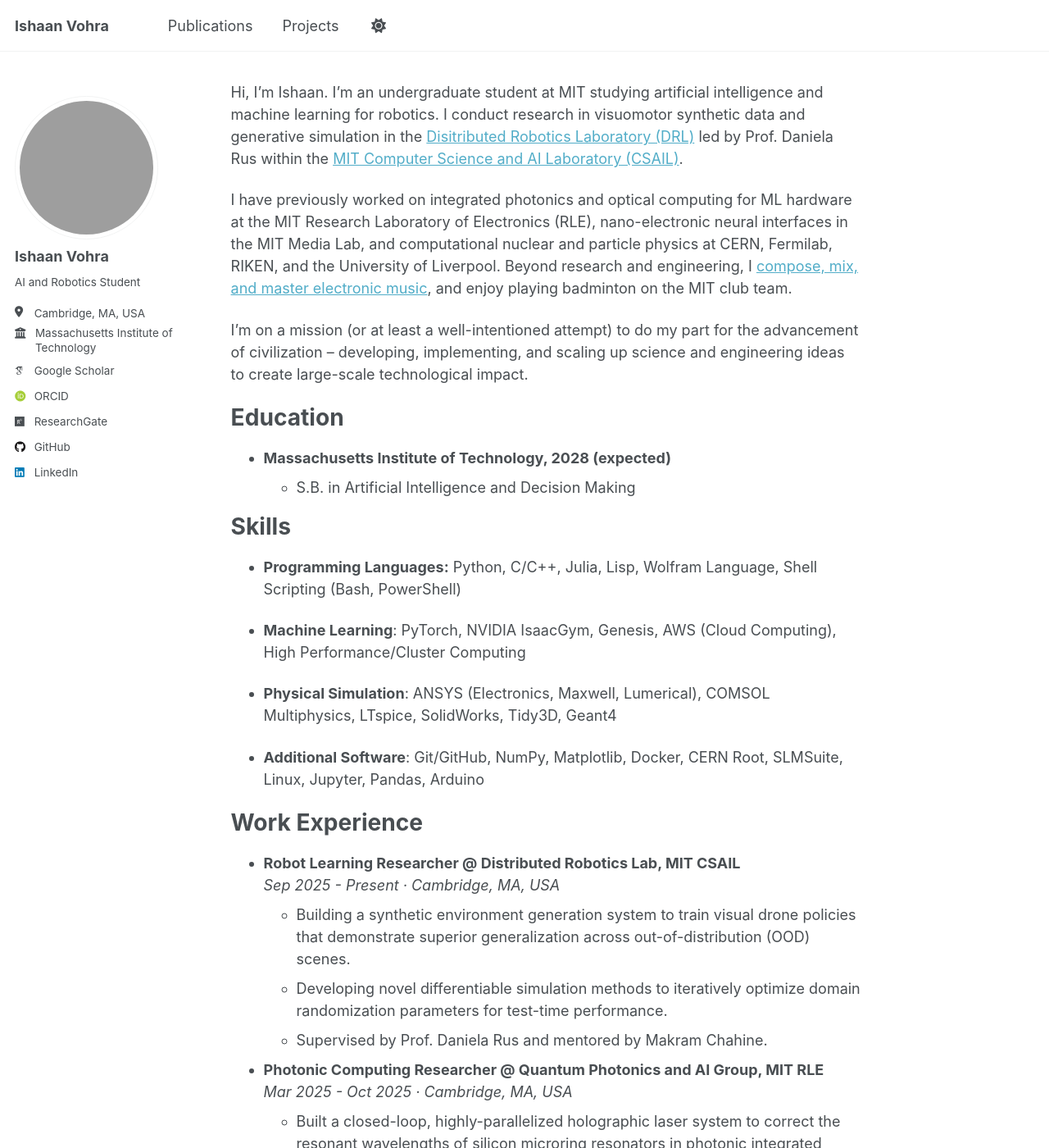
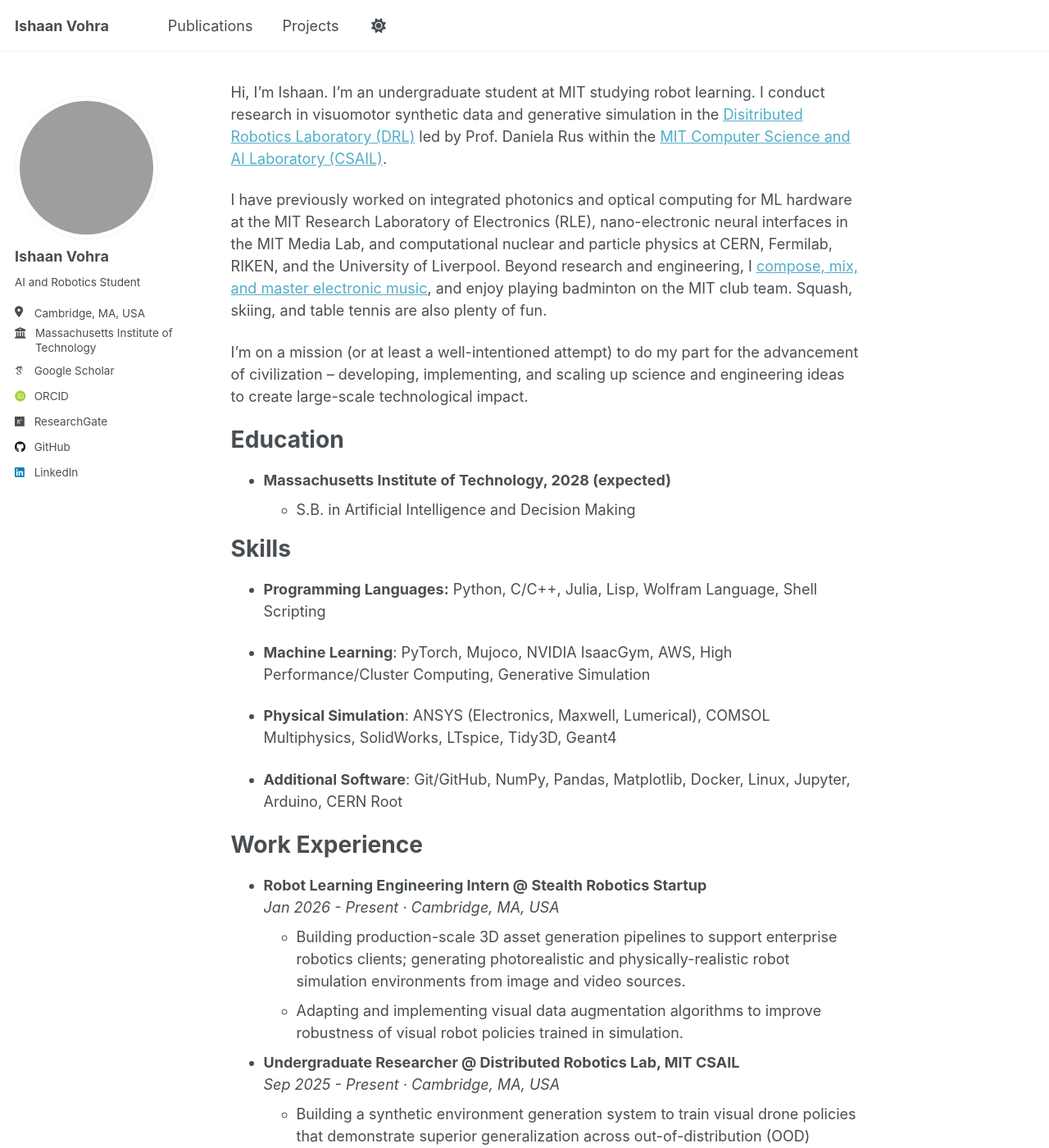
Before and after one commit to Ishaan-vohra/Ishaan-vohra.github.io, a Jekyll site: the page built from _pages/about.md, in a window 1280 px wide and 1400 px high. Shown: the whole window at 82% size. Built offline with Jekyll 4.4.1, drawn with Linux system fonts in a browser that asks for light colours; some web fonts are replaced; a script that is not in the unit is left out; some of the changed text lies outside the part shown.

Commit message:
Update about.md

```diff
--- a/_pages/about.md
+++ b/_pages/about.md
@@ -7,9 +7,9 @@
   - /about.html
 ---
 
-Hi, I'm Ishaan. I'm an undergraduate student at MIT studying artificial intelligence and machine learning for robotics. I conduct research in visuomotor synthetic data and generative simulation in the [Disitributed Robotics Laboratory (DRL)](https://www.csail.mit.edu/research/distributed-robotics-laboratory) led by Prof. Daniela Rus within the [MIT Computer Science and AI Laboratory (CSAIL)](https://www.csail.mit.edu/).
+Hi, I'm Ishaan. I'm an undergraduate student at MIT studying robot learning. I conduct research in visuomotor synthetic data and generative simulation in the [Disitributed Robotics Laboratory (DRL)](https://www.csail.mit.edu/research/distributed-robotics-laboratory) led by Prof. Daniela Rus within the [MIT Computer Science and AI Laboratory (CSAIL)](https://www.csail.mit.edu/).
 
-I have previously worked on integrated photonics and optical computing for ML hardware at the MIT Research Laboratory of Electronics (RLE), nano-electronic neural interfaces in the MIT Media Lab, and computational nuclear and particle physics at CERN, Fermilab, RIKEN, and the University of Liverpool. Beyond research and engineering, I [compose, mix, and master electronic music](https://www.youtube.com/@eleronmusic), and enjoy playing badminton on the MIT club team.
+I have previously worked on integrated photonics and optical computing for ML hardware at the MIT Research Laboratory of Electronics (RLE), nano-electronic neural interfaces in the MIT Media Lab, and computational nuclear and particle physics at CERN, Fermilab, RIKEN, and the University of Liverpool. Beyond research and engineering, I [compose, mix, and master electronic music](https://www.youtube.com/@eleronmusic), and enjoy playing badminton on the MIT club team. Squash, skiing, and table tennis are also plenty of fun.
 
 I'm on a mission (or at least a well-intentioned attempt) to do my part for the advancement of civilization – developing, implementing, and scaling up science and engineering ideas to create large-scale technological impact.
 
@@ -21,25 +21,30 @@
 
 Skills
 ======
-* **Programming Languages:** Python, C/C++, Julia, Lisp, Wolfram Language, Shell Scripting (Bash, PowerShell)
+* **Programming Languages:** Python, C/C++, Julia, Lisp, Wolfram Language, Shell Scripting
 
-* **Machine Learning**: PyTorch, NVIDIA IsaacGym, Genesis, AWS (Cloud Computing), High Performance/Cluster Computing
+* **Machine Learning**: PyTorch, Mujoco, NVIDIA IsaacGym, AWS, High Performance/Cluster Computing, Generative Simulation
 
-* **Physical Simulation**: ANSYS (Electronics, Maxwell, Lumerical), COMSOL Multiphysics, LTspice, SolidWorks, Tidy3D, Geant4
+* **Physical Simulation**: ANSYS (Electronics, Maxwell, Lumerical), COMSOL Multiphysics, SolidWorks, LTspice, Tidy3D, Geant4
 
-* **Additional Software**: Git/GitHub, NumPy, Matplotlib, Docker, CERN Root, SLMSuite, Linux, Jupyter, Pandas, Arduino
+* **Additional Software**: Git/GitHub, NumPy, Pandas, Matplotlib, Docker, Linux, Jupyter, Arduino, CERN Root
 
 Work Experience
 ======
 
-* **Robot Learning Researcher @ Distributed Robotics Lab, MIT CSAIL**
+* **Robot Learning Engineering Intern @ Stealth Robotics Startup**
+  *Jan 2026 - Present &middot; Cambridge, MA, USA*
+  * Building production-scale 3D asset generation pipelines to support enterprise robotics clients; generating photorealistic and physically-realistic robot simulation environments from image and video sources.
+  * Adapting and implementing visual data augmentation algorithms to improve robustness of visual robot policies trained in simulation.
+
+* **Undergraduate Researcher @ Distributed Robotics Lab, MIT CSAIL**
   *Sep 2025 - Present &middot; Cambridge, MA, USA*
   * Building a synthetic environment generation system to train visual drone policies that demonstrate superior generalization across out-of-distribution (OOD) scenes.
   * Developing novel differentiable simulation methods to iteratively optimize domain randomization parameters for test-time performance.
   * Supervised by Prof. Daniela Rus and mentored by Makram Chahine.
 
 
-* **Photonic Computing Researcher @ Quantum Photonics and AI Group, MIT RLE**
+* **Undergraduate Researcher @ Quantum Photonics and AI Group, MIT RLE**
   *Mar 2025 - Oct 2025 &middot; Cambridge, MA, USA*
   * Built a closed-loop, highly-parallelized holographic laser system to correct the resonant wavelengths of silicon microring resonators in photonic integrated circuits (PICs) for use in optical neural networks (ONNs).
   * Programmed an adaptive spatial light modulator (SLM) control system to guide laser trimming beams based on dynamic characterization of the microring resonance profiles performed by a separate tunable laser and camera readout.
@@ -67,13 +72,18 @@
   * Conducted pelletron accelerator experiments to investigate proton-induced gamma ray emission cross sections for a 27-Al target.
   * Data analysis and research findings culminated in an oral presentation given before RNC researchers.
 
-* **Honorary Research Fellow in Computational Particle Physics @ University of Liverpool**
+* **Honorary Research Fellow in Particle Physics @ University of Liverpool**
   *May 2022 - Dec 2022 &middot; Liverpool, United Kingdom*
   * Developed neutrino interaction models with the GENIE Event Generator; created NuSmear, a software package for fast simulation of detector smearing which was accepted into the GENIE contribution database, accessible to physicists worldwide.
   * Presented at the 14th Conference on the Intersections of Particle and Nuclear Physics (CIPANP); sole-authored a conference paper.
   * Supervised by Prof. Costas Andreopoulos and mentored by Dr. Marco Roda.
 
-
+Awards and Competitions
+======
+* Global Winner and Team Lead: CERN Beamline Competition (‘23)
+* Finalist: International Songwriting Competition (‘21, ‘23), USA Songwriting Competition ('23), UK Songwriting Competition ('21)
+* 2nd: US Invitational Young Physicists’ Tournament (‘23, ‘24)
+* Silver in Physics, North American Finals, S.T. Yau Science Award (‘22)
 
 Activities and Societies
 ======
```
